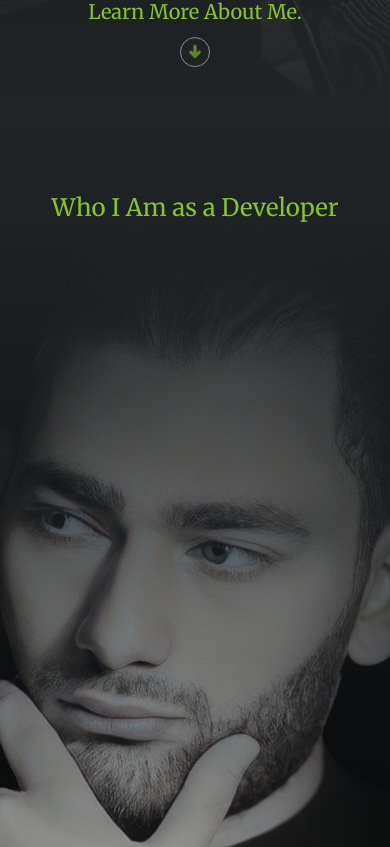
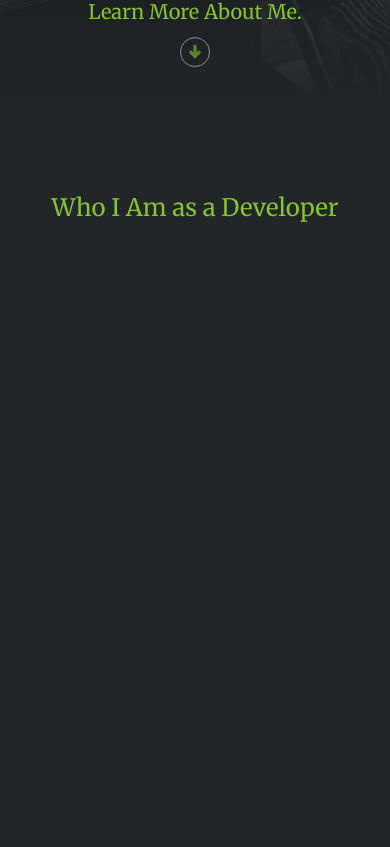
Before and after one commit to maxim9998/portfolio, a React (Vite) app: page / in a window 390 px wide. Shown: the part 732-1579 px from the top of the page. Built offline with nearby package versions, Linux system fonts and the light colour scheme.

Commit message:
Responsivness fixes

```diff
--- a/src/views/aboutMe/AboutMeCards.tsx
+++ b/src/views/aboutMe/AboutMeCards.tsx
@@ -39,7 +39,7 @@ const AboutMeCards = () => {
     <div className="w-full flex flex-col items-start justify-start" ref={cardsRef}>
       {aboutSections.map((section) => {
         return (
-          <div className={`w-1/2 xs:w-full flex items-center justify-start`} key={section.title}>
+          <div className={`w-full 2xl:w-1/2 flex items-center justify-start`} key={section.title}>
             <div className={`w-full justify-self-end p-4 border-l`}>
               <div className="flex items-start justify-start gap-3">
                 {section.icon}
--- a/src/views/aboutMe/styles.module.scss
+++ b/src/views/aboutMe/styles.module.scss
@@ -4,11 +4,7 @@
   background-position-x: 45%;
   background-size: cover;
 
-  @media screen and (max-width: 640px) {
-    background-position: 86%;
-  }
-
-  @media screen and (max-width: 390px) {
-    background-position: 84%;
+  @media screen and (max-width: 1536px) {
+    background: url("");
   }
 }
--- a/src/views/contactMe/ContactMeForm.tsx
+++ b/src/views/contactMe/ContactMeForm.tsx
@@ -38,7 +38,7 @@ const ContactMeForm = () => {
 
   return (
     <FormProvider {...methods}>
-      <form className="xl:w-1/3 w-full flex flex-col items-center justify-center gap-2 rounded-lg" onSubmit={methods.handleSubmit(onSubmit)} ref={currentFormRef}>
+      <form className="xl:w-2/3 2xl:w-1/3 w-full flex flex-col items-center justify-center gap-2 rounded-lg" onSubmit={methods.handleSubmit(onSubmit)} ref={currentFormRef}>
         <ToastContainer />
         <CustomInput placeholder={"Name"} width={"100%"} name="name" />
         <CustomInput placeholder={"Email"} name="email" />
```
